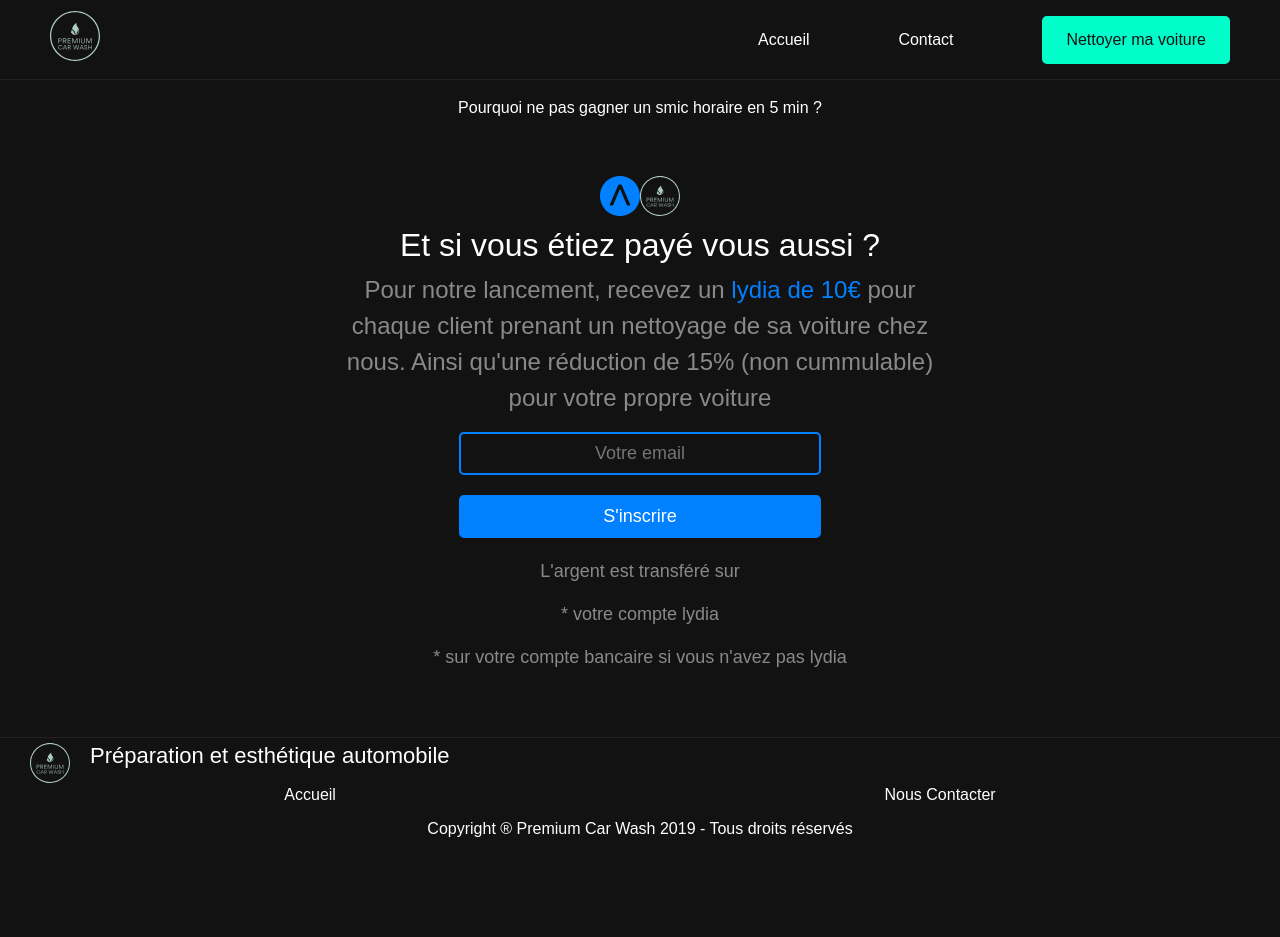
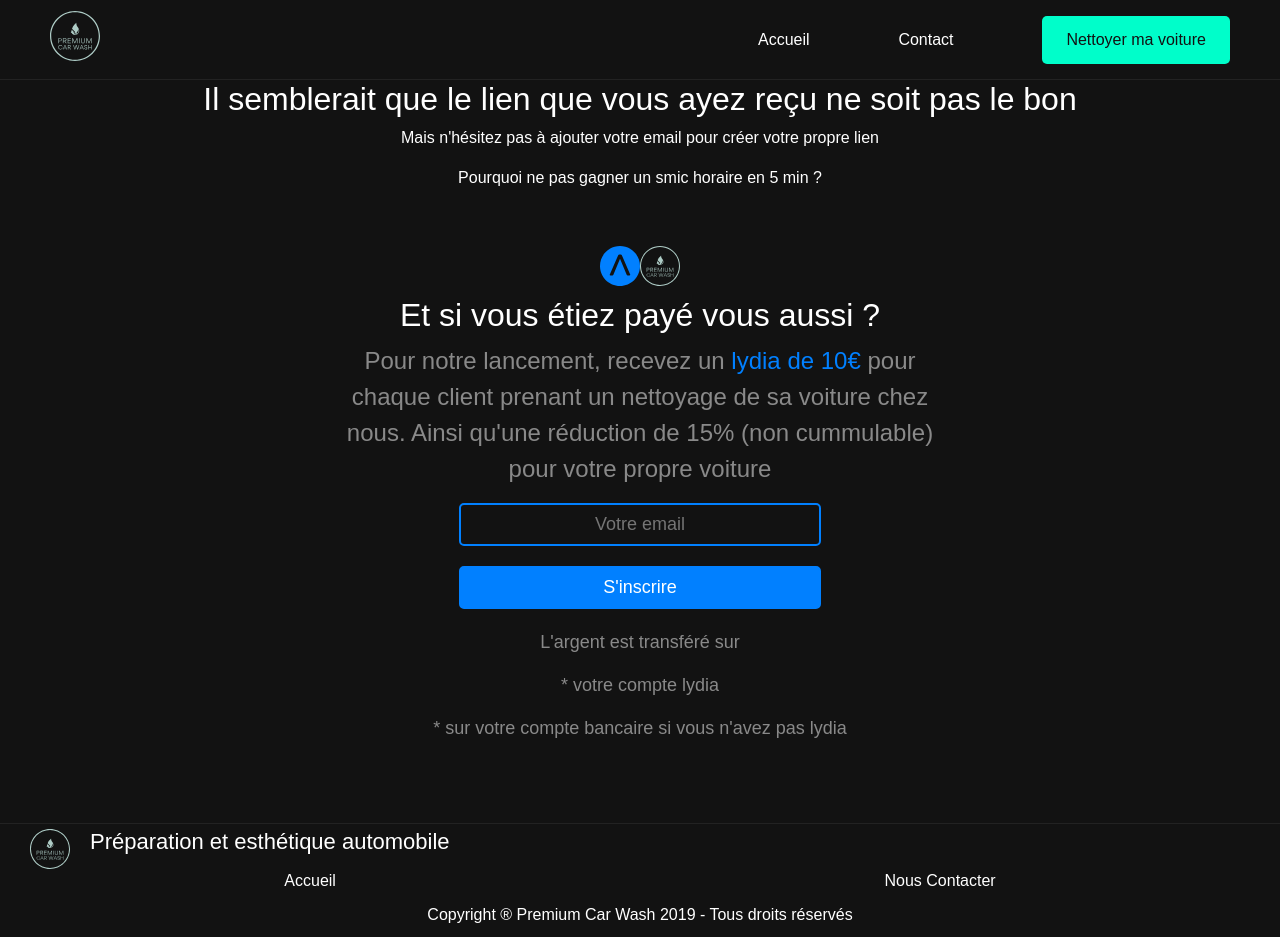
Before and after one commit to Yvens16/next-premium-car-wash, a Next.js app: page /invitation in a window 1280 px wide. Before the commit the page ends 851 px from the top, so only its background shows below. Built offline with nearby package versions, Linux system fonts and the light colour scheme; no server answers.

Commit message:
fix css on invitation.js and added signup box on home page

```diff
--- a/components/signup/signupBox.js
+++ b/components/signup/signupBox.js
@@ -86,8 +86,7 @@ export default function Signup () {
   }
 
   useEffect(() => {
-    console.log('UESEFFECT IN COMPOENNT', auth.user)
-    if (auth.user) {
+    if (auth.user && router.pathname === 'remerciements') {
       router.push({ pathname: '/inscription-affiliation' })
     }
   }, [auth.user])
--- a/pages/index.js
+++ b/pages/index.js
@@ -3,7 +3,7 @@ import Head from 'next/head'
 import styles from '../styles/Home.module.scss'
 const MobileHome = dynamic(() => import('components/home/MobileHome'))
 const DesktopHome = dynamic(() => import('components/home/DesktopHome'))
-// const Signup = dynamic(() => import('components/signup/signupBox'))
+const Signup = dynamic(() => import('components/signup/signupBox'))
 // import Signup from 'components/signup/signupBox'
 
 export default function Home () {
@@ -27,7 +27,7 @@ export default function Home () {
         <div className={styles.home_hero}>
           <MobileHome/>
           <DesktopHome/>
-          {/* <Signup /> */}
+          <Signup />
         </div>
       </main>
     </div>
--- a/pages/invitation.js
+++ b/pages/invitation.js
@@ -36,7 +36,7 @@ export default function Affiliate () {
   const Signup = () => {
     return (
       <main className={styles.signup}>
-        <h1>Il semblerait que le lien que vous ayez reçu ne soit pas le bon</h1>
+        <h2>Il semblerait que le lien que vous ayez reçu ne soit pas le bon</h2>
         <p>
           Mais n'hésitez pas à ajouter votre email pour créer votre propre lien
         </p>
--- a/styles/affilié.module.scss
+++ b/styles/affilié.module.scss
@@ -1,4 +1,5 @@
 .affiliate {
+  padding-top: 10vh;
   h1 {
     font-size: 24px;
   }
@@ -39,4 +40,5 @@
 }
 .signup {
   text-align: center;
+  padding: 10vh 15px 15px 15px;
 }
--- a/styles/globals.scss
+++ b/styles/globals.scss
@@ -40,6 +40,7 @@ a {
 .layout {
   display: flex;
   flex-direction: column;
+  min-height: 100vh;
   height: 100%;
 }
 
```
